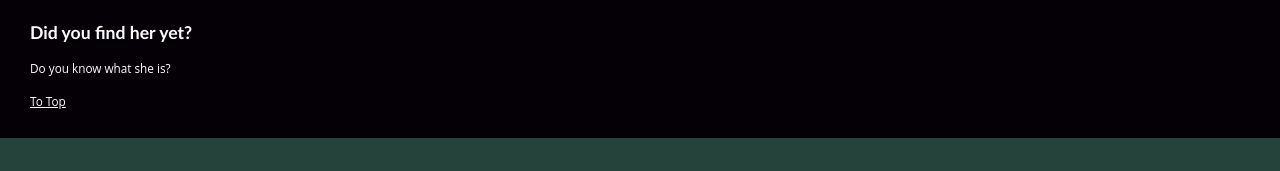
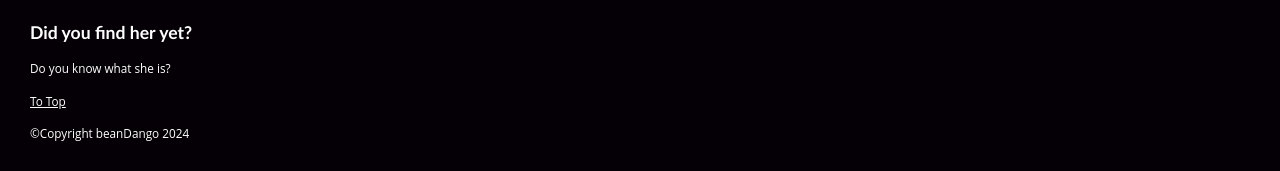
Before and after one commit to bizren-dango/stage.beandango.github.io, a plain HTML site: page construction.html in a window 1280 px wide. Shown: the part 1427-1598 px from the top of the page. Before the commit the page ends 1565 px from the top, so only its background shows below. Drawn offline with Linux system fonts and the light colour scheme.

Commit message:
added copyright

```diff
--- a/construction.html
+++ b/construction.html
@@ -82,6 +82,7 @@
         <h2>Did you find her yet?</h2>
          <p>Do you know what she is?</p>
          <p><a href="#top">To Top</a></p>
+         <p>©Copyright beanDango 2024</p>
         </div>
       </div>
 
```
Also changed, not shown: index.html (+1 -0 lines), links.html (+1 -0 lines), linkswip.html (+1 -0 lines), log1.html (+1 -0 lines), start.html (+1 -0 lines).
